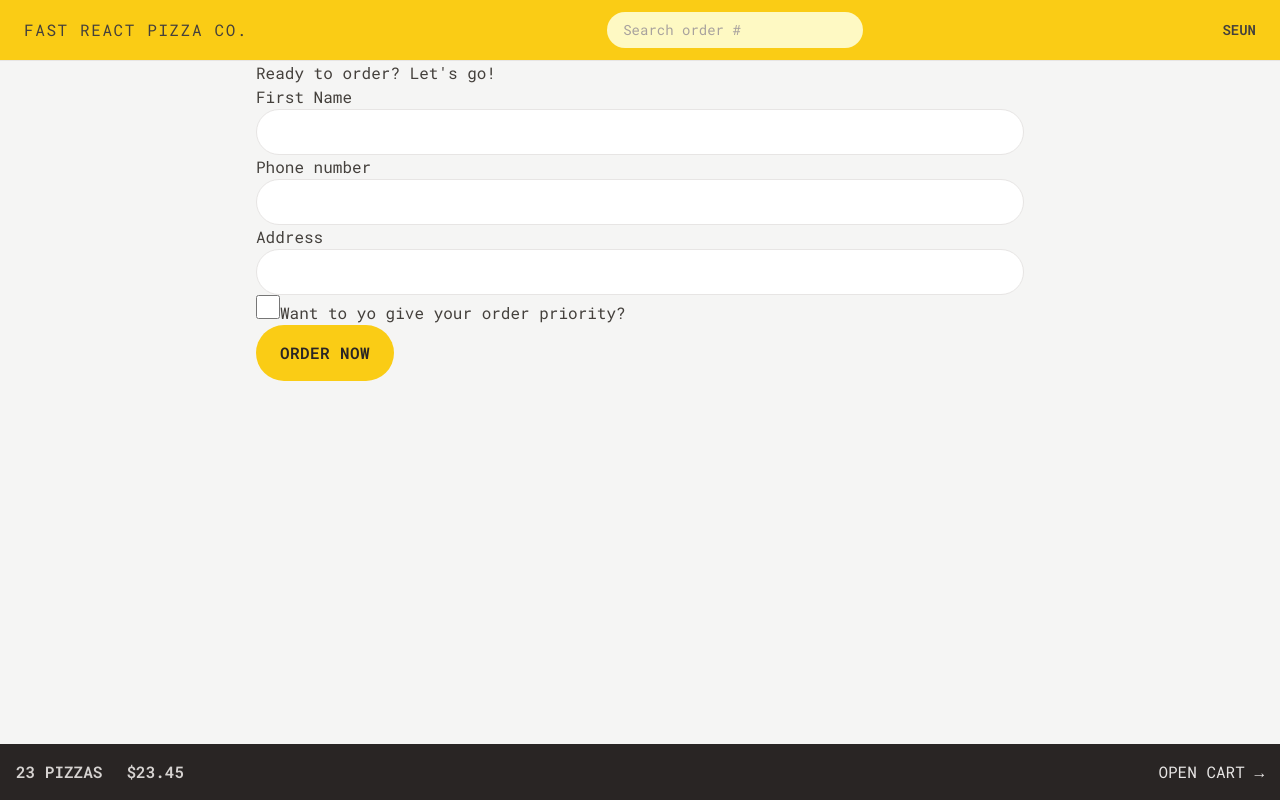
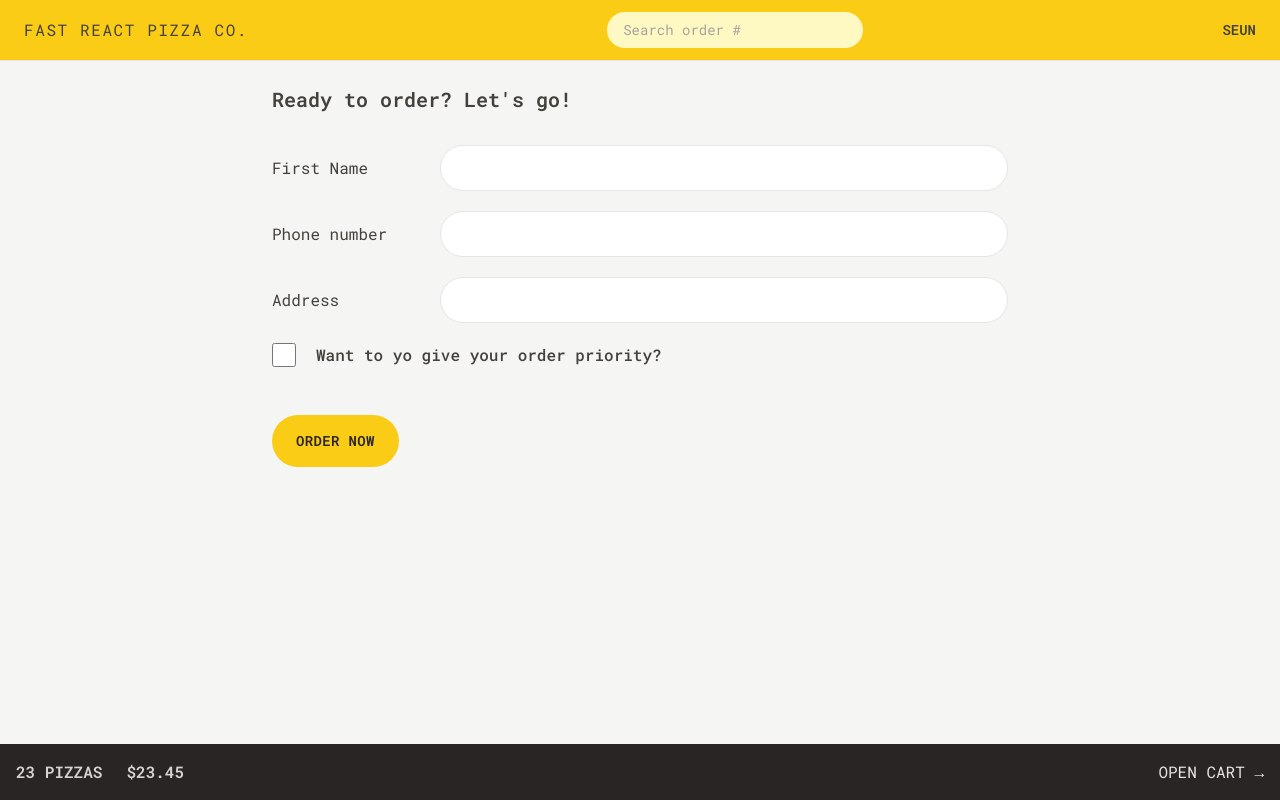
Before and after one commit to SeunSarumi/Fast-React-Pizza, a React (Vite) app: page /order/new in a window 1280 px wide. Built offline with nearby package versions, Linux system fonts and the light colour scheme.

Commit message:
order form styled

```diff
--- a/src/features/order/CreateOrder.jsx
+++ b/src/features/order/CreateOrder.jsx
@@ -43,32 +43,41 @@ function CreateOrder() {
   const cart = fakeCart;
 
   return (
-    <div>
-      <h2>Ready to order? Let's go!</h2>
+    <div className="px-4 py-6">
+      <h2 className="mb-8 text-xl font-semibold">Ready to order? Let's go!</h2>
 
       {/* <Form method="POST" action="/order/new"> */}
       <Form method="POST">
-        <div>
-          <label>First Name</label>
-          <input className="input" type="text" name="customer" required />
+        <div className="flex flex-col gap-2 mb-5 sm:flex-row sm:items-center">
+          <label className="sm:basis-40">First Name</label>
+          <input className="input grow" type="text" name="customer" required />
         </div>
 
-        <div>
-          <label>Phone number</label>
-          <div>
-            <input className="input" type="tel" name="phone" required />
+        <div className="flex flex-col gap-2 mb-5 sm:flex-row sm:items-center">
+          <label className="sm:basis-40">Phone number</label>
+          <div className="grow">
+            <input className="w-full input" type="tel" name="phone" required />
           </div>
-          {formErrors?.phone && <p>{formErrors.phone}</p>}
+          {formErrors?.phone && (
+            <p className="p-2 mt-2 text-xs text-red-700 bg-red-100 rounded-md md:">
+              {formErrors.phone}
+            </p>
+          )}
         </div>
 
-        <div>
-          <label>Address</label>
-          <div>
-            <input className="input" type="text" name="address" required />
+        <div className="flex flex-col gap-2 mb-5 sm:flex-row sm:items-center">
+          <label className="sm:basis-40">Address</label>
+          <div className="grow">
+            <input
+              className="w-full input"
+              type="text"
+              name="address"
+              required
+            />
           </div>
         </div>
 
-        <div>
+        <div className="flex items-center gap-5 mb-12">
           <input
             className="w-6 h-6 accent-yellow-400 focus:outline-none focus:ring focus:ring-yellow-400 focus:bg-yellow-400 focus:ring-offset-2"
             type="checkbox"
@@ -77,7 +86,9 @@ function CreateOrder() {
             // value={withPriority}
             // onChange={(e) => setWithPriority(e.target.checked)}
           />
-          <label htmlFor="priority">Want to yo give your order priority?</label>
+          <label className="font-medium" htmlFor="priority">
+            Want to yo give your order priority?
+          </label>
         </div>
 
         <div>
--- a/src/features/ui/Button.jsx
+++ b/src/features/ui/Button.jsx
@@ -2,13 +2,13 @@ import { Link } from "react-router-dom";
 
 function Button({ children, disabled, to, type }) {
   const base =
-    "inline-block font-semibold tracking-wide uppercase transition-all duration-300 bg-yellow-400 rounded-full text-stone-800 hover:bg-yellow-300 focus:outline-none focus:ring focus:ring-yellow-300 focus:bg-yellow-300 focus:ring-offset-2 active:bg-slate-300 disabled:cursor-not-allowed ";
+    "inline-block text-sm font-semibold tracking-wide uppercase transition-all duration-300 bg-yellow-400 rounded-full text-stone-800 hover:bg-yellow-300 focus:outline-none focus:ring focus:ring-yellow-300 focus:bg-yellow-300 focus:ring-offset-2 active:bg-slate-300 disabled:cursor-not-allowed ";
 
   const styles = {
     primary: base + "px-4 py-3 md:px-6 md:py-4",
     small: base + "px-4 py-2 md:px-5 md:py-2.5 text-xs ",
     secondary:
-      "inline-block font-semibold border-2 border-stone-300 tracking-wide uppercase transition-all duration-300  rounded-full text-stone-400 hover:bg-stone-300 hover:text-stone-800 focus:outline-none focus:ring focus:ring-stone-200 focus:text-stone-800 focus:bg-stone-300 focus:ring-offset-2 active:bg-slate-300 disabled:cursor-not-allowed px-4 py-2.5 md:px-6 md:py-3.5 ",
+      "inline-block text-sm font-semibold border-2 border-stone-300 tracking-wide uppercase transition-all duration-300  rounded-full text-stone-400 hover:bg-stone-300 hover:text-stone-800 focus:outline-none focus:ring focus:ring-stone-200 focus:text-stone-800 focus:bg-stone-300 focus:ring-offset-2 active:bg-slate-300 disabled:cursor-not-allowed px-4 py-2.5 md:px-6 md:py-3.5 ",
   };
 
   if (to)
--- a/src/index.css
+++ b/src/index.css
@@ -18,7 +18,7 @@
 
 @layer components {
   .input {
-    @apply w-full px-4 py-2 text-sm transition-all duration-300 border rounded-full border-stone-200 placeholder:text-stone-400 focus:outline-none focus:ring focus:ring-yellow-400 md:px-6 md:py-3;
+    @apply px-4 py-2 text-sm transition-all duration-300 border rounded-full border-stone-200 placeholder:text-stone-400 focus:outline-none focus:ring focus:ring-yellow-400 md:px-6 md:py-3;
   }
 
   /* https://dev.to/afif/i-made-100-css-loaders-for-your-next-project-4eje */
```
Also changed, not shown: index.html (+6 -2 lines).
